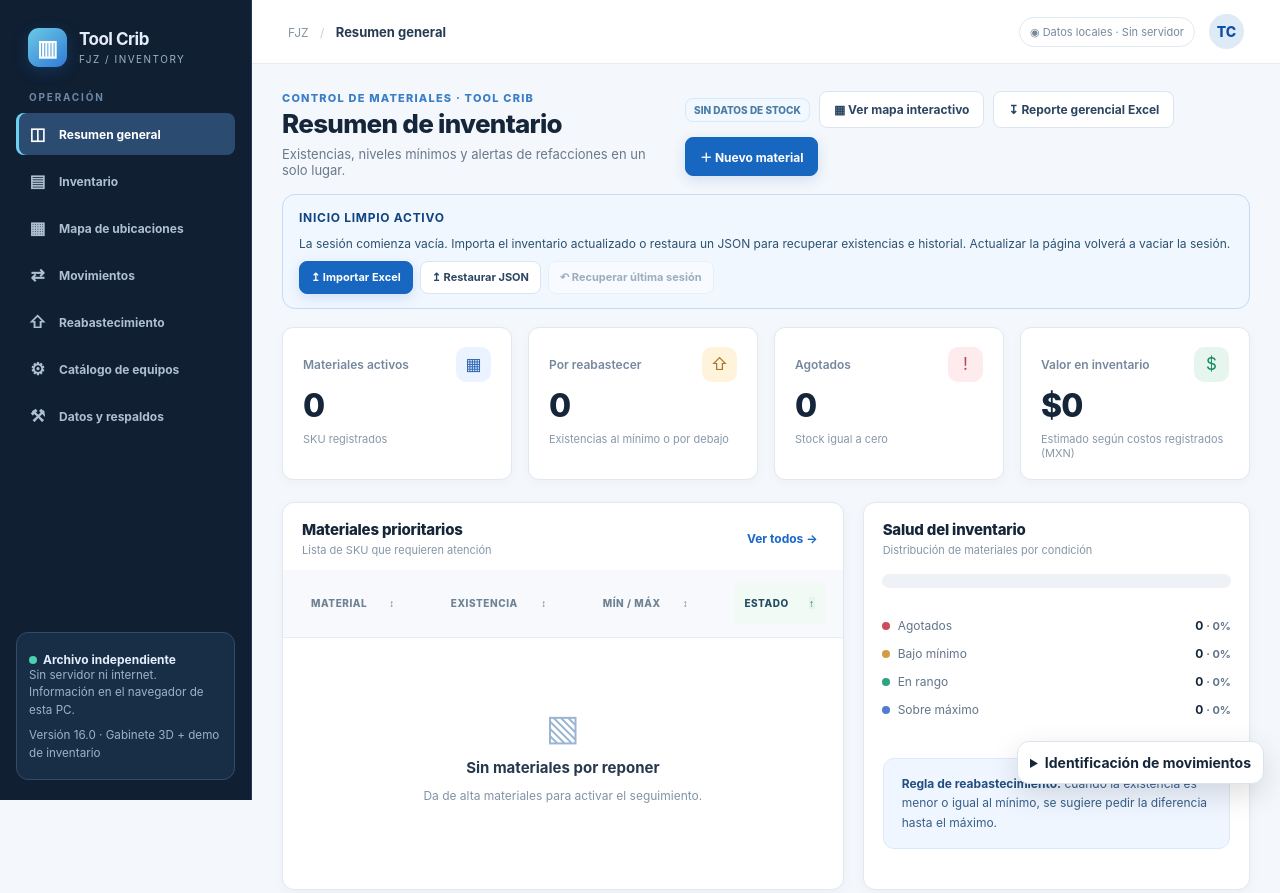
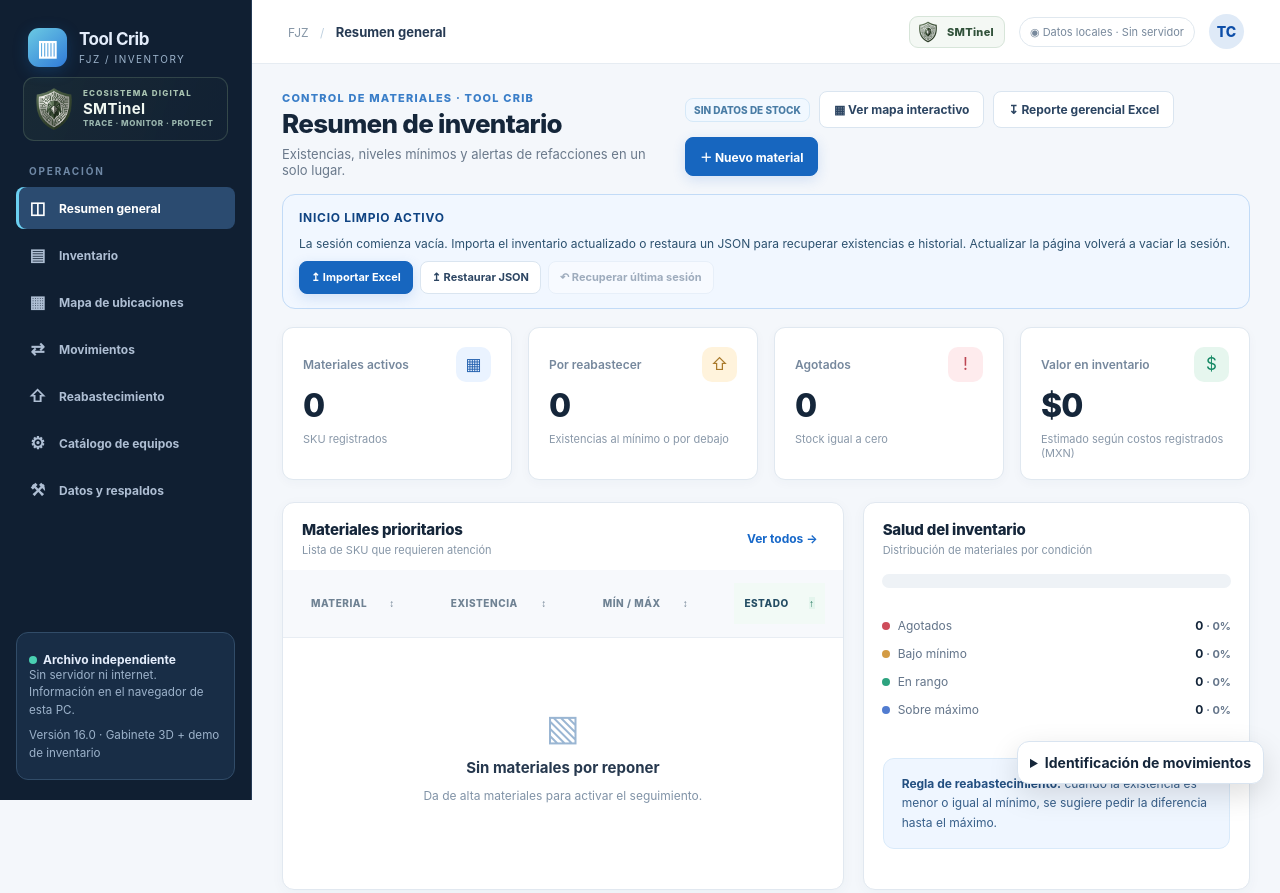
Before and after one commit to carmacorte/ToolCrib-FJZ, a website: page index.html in a window 1280 px wide. Shown: the top 893 px of the page. Drawn offline with Linux system fonts and the light colour scheme.

Commit message:
feat(ui): use official SMTinel logos in Tool Crib sidebar, header and favicon

```diff
--- a/index.html
+++ b/index.html
@@ -290,11 +290,18 @@
 </style>
 <link rel="stylesheet" href="css/drawer-alignment-v13-1.css">
 <link rel="stylesheet" href="css/toolcrib-erp-v17.css?v=17-0" />
+<link rel="stylesheet" href="css/toolcrib-smtinel-brand-v18.css?v=18-1" />
+<link rel="icon" type="image/png" sizes="192x192" href="assets/branding/smtinel-icon.png?v=18-1">
+<link rel="apple-touch-icon" sizes="192x192" href="assets/branding/smtinel-icon.png?v=18-1">
 </head>
 <body>
 <div class="app">
 <aside class="sidebar">
  <div class="brand"><div class="brand-icon">▥</div><div><strong>Tool Crib</strong><small>FJZ / INVENTORY</small></div></div>
+ <a class="tc-smtinel-sidebar" href="https://smtinel.com/" target="_blank" rel="noopener noreferrer" title="Abrir SMTinel" aria-label="SMTinel, sitio oficial (abre en otra pestaña)">
+   <img src="assets/branding/smtinel-emblem.png?v=18-1" alt="Escudo oficial de SMTinel" width="38" height="42" decoding="async">
+   <span><small>ECOSISTEMA DIGITAL</small><strong>SMTinel</strong><small>TRACE · MONITOR · PROTECT</small></span>
+ </a>
  <div><div class="nav-label">OPERACIÓN</div><nav class="nav-group" aria-label="Navegación principal">
   <button class="nav-btn active" data-nav="dashboard"><span class="sym">◫</span> Resumen general</button>
   <button class="nav-btn" data-nav="inventory"><span class="sym">▤</span> Inventario</button>
@@ -307,7 +314,7 @@
  <div class="sidebar-foot"><strong><span class="status-dot"></span>Archivo independiente</strong><small>Sin servidor ni internet. Información en el navegador de esta PC.</small><small style="margin-top:8px" id="sidebar-version">Versión 12.0 · Gavetas animadas + Excel</small></div>
 </aside>
 <div class="main">
- <header class="topbar"><div class="crumb">FJZ <span style="padding:0 8px;color:#bed0df">/</span> <strong id="crumb-name">Resumen general</strong></div><div class="top-actions"><span class="offline">◉ Datos locales · Sin servidor</span><span class="avatar">TC</span></div></header>
+ <header class="topbar"><div class="crumb">FJZ <span style="padding:0 8px;color:#bed0df">/</span> <strong id="crumb-name">Resumen general</strong></div><div class="top-actions"><a class="tc-smtinel-top" href="https://smtinel.com/" target="_blank" rel="noopener noreferrer" title="SMTinel · Sitio oficial" aria-label="Abrir SMTinel en una nueva pestaña"><img src="assets/branding/smtinel-icon.png?v=18-1" alt="" width="24" height="24" decoding="async"><span>SMTinel</span></a><span class="offline">◉ Datos locales · Sin servidor</span><span class="avatar">TC</span></div></header>
  <div class="content">
  <section class="view active" id="view-dashboard">
   <div class="page-head"><div><div class="eyebrow">CONTROL DE MATERIALES · TOOL CRIB</div><h1>Resumen de inventario</h1><p>Existencias, niveles mínimos y alertas de refacciones en un solo lugar.</p></div><div class="action-bar"><span id="mode-indicator" class="help-tag">SIN DATOS DE STOCK</span><button class="btn" data-nav="locations">▦ Ver mapa interactivo</button><button class="btn" data-action="export-manager">↧ Reporte gerencial Excel</button><button class="btn primary" data-action="new-item">＋ Nuevo material</button></div></div>
```
